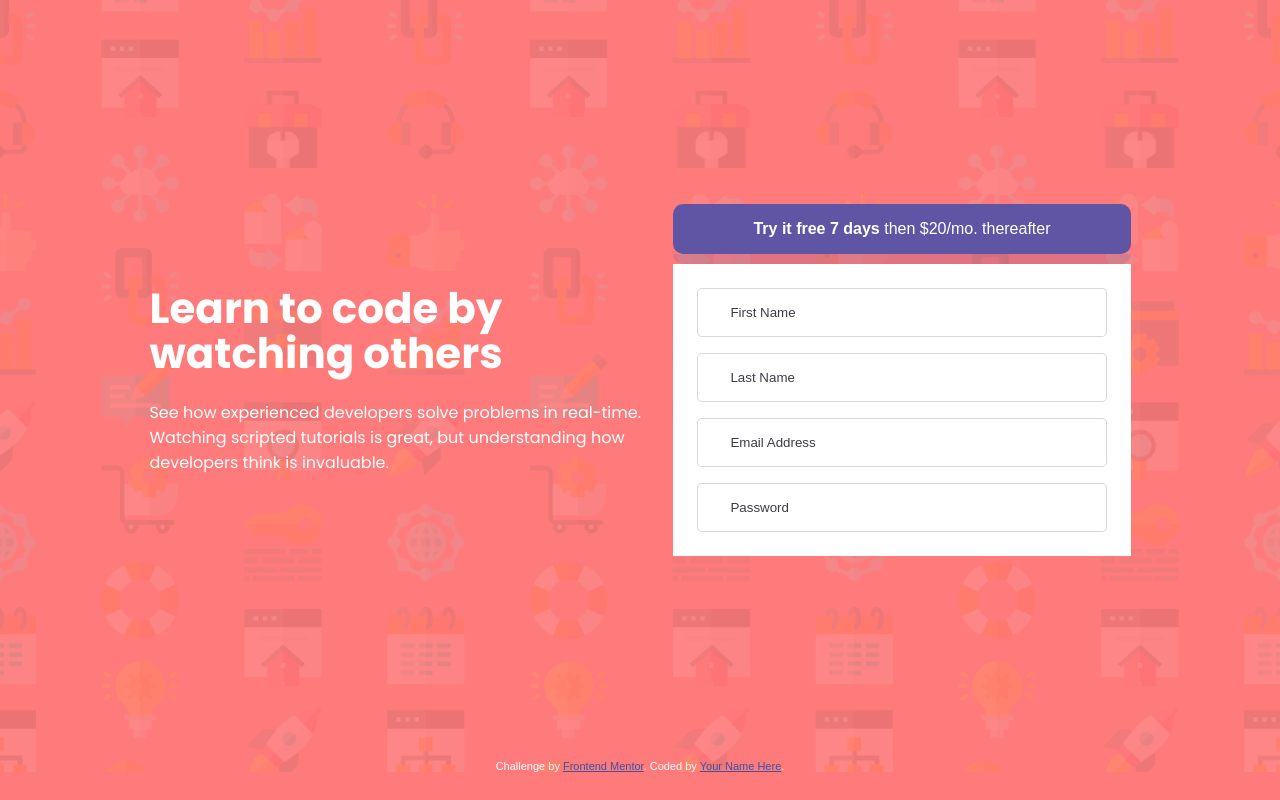
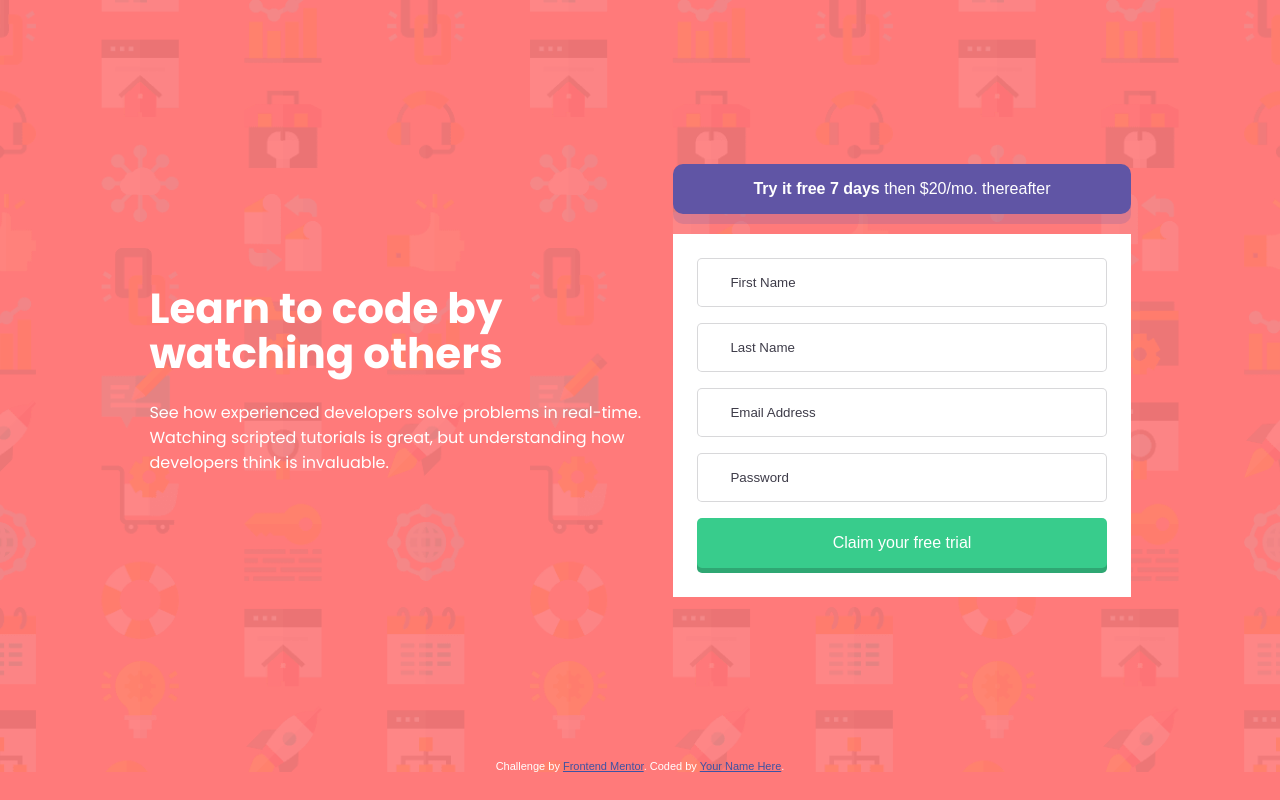
Before and after one commit to AstronautoLunar/intro-component-with-signup-form-webpack, a website built with webpack: page src/index.html in a window 1280 px wide. Built offline with nearby package versions, Linux system fonts and the light colour scheme.

Commit message:
:sparkles: Feito botão de enviar os dados do formulário na interface

```diff
--- a/src/index.html
+++ b/src/index.html
@@ -62,6 +62,15 @@
               type="Password"
               placeholder="Password"
             />
+
+            <div id="area-button-send-form">
+              <div
+                id="button-send-form"
+              >
+                Claim your free trial
+              </div>
+              <div class="shadow"></div>
+            </div>
           </form>
         </div>
       </section>
@@ -78,14 +87,5 @@
 </html>
 
 <!--
-
-
-First Name
-Last Name
-Email Address
-Password
-
-Claim your free trial
-
-By clicking the button, you are agreeing to our Terms and Services
+  By clicking the button, you are agreeing to our Terms and Services
 -->
--- a/src/scss/_globals.scss
+++ b/src/scss/_globals.scss
@@ -2,6 +2,7 @@
     // Primary Colors
     --red: rgb(255, 122, 122);
     --green: hsl(154, 59%, 51%);
+    --green-dark: hsl(154, 56%, 42%);
 
     // Accent Colors
     --blue: hsl(248, 32%, 49%);
--- a/src/scss/_section-form-right.scss
+++ b/src/scss/_section-form-right.scss
@@ -1,3 +1,6 @@
+$borderRadiusButtonFreeDay: 10px;
+$borderRadiusButtonSendForm: 5px;
+
 .section-form {
     display: flex;
     justify-content: flex-start;
@@ -22,17 +25,26 @@
 
                 padding: 16px 80px;
 
-                border-radius: 10px;
+                border-radius: $borderRadiusButtonFreeDay;
+
+                position: relative;
+
+                z-index: 3;
             }
 
             .shadow {
                 background-color: var(--blue-alpha);
 
                 width: 100%;
-                height: 10px;
+                height: 20px;
 
-                border-bottom-left-radius: 10px;
-                border-bottom-right-radius: 10px;
+                border-bottom-left-radius: $borderRadiusButtonFreeDay;
+                border-bottom-right-radius: $borderRadiusButtonFreeDay;
+
+                position: relative;
+                bottom: 10px;
+
+                z-index: 1;
             }
         }
 
@@ -66,12 +78,49 @@
                     color: var(--dark-blue);
                 }
 
-                &:last-of-type {
-                    margin-bottom: 0;
+                &:focus {
+                    border: 1px solid var(--dark-blue);
+                }
+            }
+
+            #area-button-send-form {
+                width: 100%;
+
+                position: relative;
+
+                #button-send-form {
+                    background-color: var(--green);
+
+                    padding: 16px 80px;
+
+                    width: 100%;
+
+                    margin-bottom: 5px;
+
+                    text-align: center;
+
+                    color: var(--white);
+
+                    border-radius: $borderRadiusButtonSendForm;
+
+                    position: relative;
+
+                    z-index: 3;
                 }
 
-                &:focus {
-                    border: 1px solid var(--dark-blue);
+                .shadow {
+                    width: 100%;
+                    height: 15px;
+
+                    background-color: var(--green-dark);
+
+                    position: absolute;
+                    bottom: 0px;
+
+                    border-bottom-left-radius: $borderRadiusButtonSendForm;
+                    border-bottom-right-radius: $borderRadiusButtonSendForm;
+
+                    z-index: 1;
                 }
             }
         }
```
Also changed, not shown: src/core/code.min.js.
